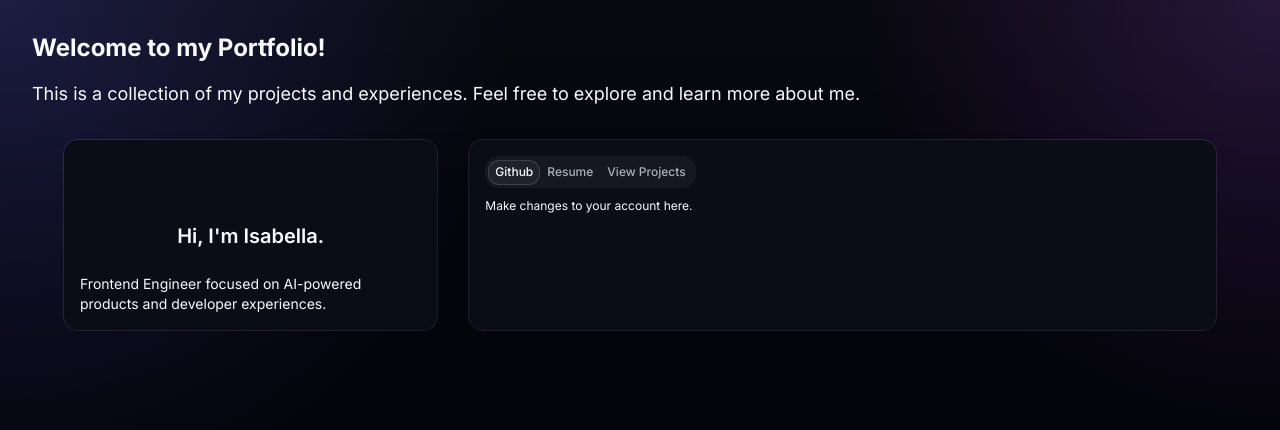
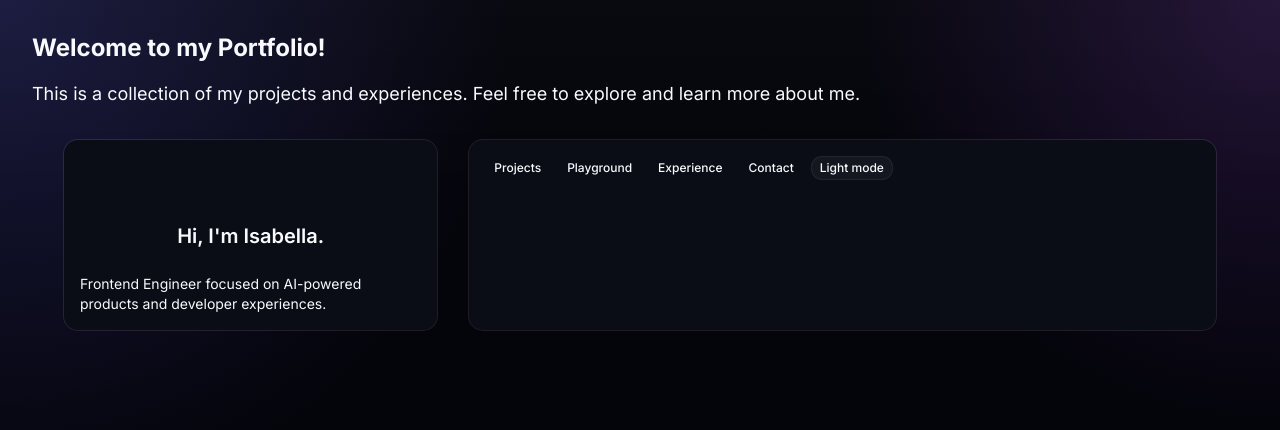
Before and after one commit to Isa-30a/isa-portfolio, a Next.js app: page / in a window 1280 px wide. Shown: the top 430 px of the page. Built offline with nearby package versions, Linux system fonts and the light colour scheme; some icons are missing.

Commit message:
chore: update navbar

```diff
--- a/app/_components/NavBar.tsx
+++ b/app/_components/NavBar.tsx
@@ -1,30 +1,33 @@
-import {
-  Menubar,
-  MenubarContent,
-  MenubarGroup,
-  MenubarItem,
-  MenubarMenu,
-  MenubarSeparator,
-  MenubarShortcut,
-  MenubarTrigger,
-} from "@/components/ui/menubar"
-import { Tabs, TabsContent, TabsList, TabsTrigger } from "@/components/ui/tabs"
+"use client"
 
-export type NavBarProps = {}
-export const NavBar = (props: NavBarProps) => {
+import { useTheme } from "next-themes"
+
+import { Button } from "@/components/ui/button"
+
+export const NavBar = () => {
+  const { resolvedTheme, setTheme } = useTheme()
+
   return (
-    <Tabs defaultValue="Github" className="justify-end border-none">
-      <TabsList>
-        <TabsTrigger value="Github">Github</TabsTrigger>
-        <TabsTrigger value="Resume">Resume</TabsTrigger>
-        <TabsTrigger value="View">View Projects</TabsTrigger>
-      </TabsList>
-
-      <TabsContent value="Github">
-        Make changes to your account here.
-      </TabsContent>
-      <TabsContent value="Resume">Change your password here.</TabsContent>
-      <TabsContent value="View">View your projects here.</TabsContent>
-    </Tabs>
+    <div className="flex flex-wrap items-center gap-2">
+      <Button variant="ghost" size="sm" asChild>
+        <a href="#projects">Projects</a>
+      </Button>
+      <Button variant="ghost" size="sm" asChild>
+        <a href="#playground">Playground</a>
+      </Button>
+      <Button variant="ghost" size="sm" asChild>
+        <a href="#experience">Experience</a>
+      </Button>
+      <Button variant="ghost" size="sm" asChild>
+        <a href="#contact">Contact</a>
+      </Button>
+      <Button
+        variant="outline"
+        size="sm"
+        onClick={() => setTheme(resolvedTheme === "dark" ? "light" : "dark")}
+      >
+        {resolvedTheme === "dark" ? "Light mode" : "Dark mode"}
+      </Button>
+    </div>
   )
 }
```
